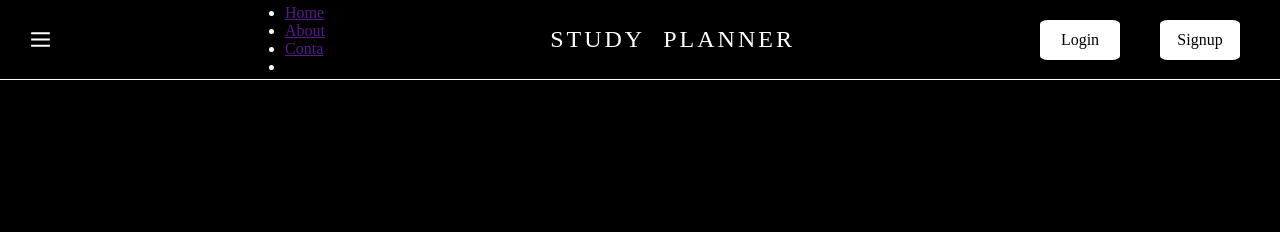
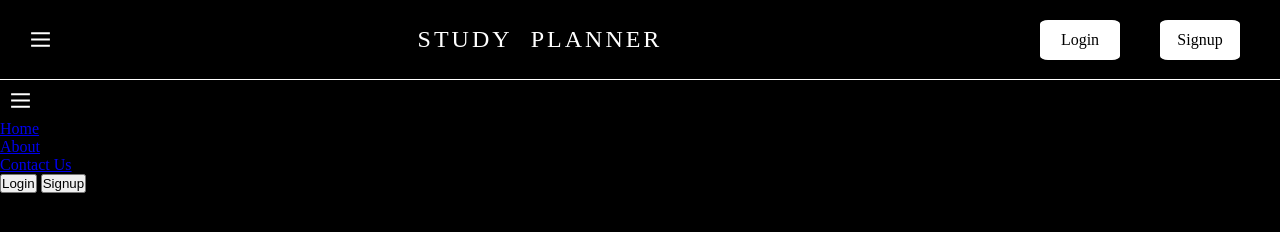
Before and after one commit to khan0027/Smart-Study-Planner, a plain HTML site: page index.html in a window 1280 px wide. Drawn offline with Linux system fonts and the light colour scheme.

Commit message:
Bugs are there to fix

```diff
--- a/index.html
+++ b/index.html
@@ -7,19 +7,11 @@
     <link rel="stylesheet" href="indexstyle.css">
 </head>
 <body>
-    <nav>
+    <nav id="top_nav" >
         <div id="icon" >
             <svg xmlns="http://www.w3.org/2000/svg" x="0px" y="0px" width="25" height="25" viewBox="0,0,256,256">
                 <g fill="#ffffff" fill-rule="nonzero" stroke="none" stroke-width="1" stroke-linecap="butt" stroke-linejoin="miter" stroke-miterlimit="10" stroke-dasharray="" stroke-dashoffset="0" font-family="none" font-weight="none" font-size="none" text-anchor="none" style="mix-blend-mode: normal"><g transform="scale(5.33333,5.33333)"><path d="M6,22h36v4h-36zM6,10h36v4h-36zM6,34h36v4h-36z"></path></g></g>
             </svg>
-        </div>
-        <div>
-            <ul>
-                <li><a href="">Home</a></li>
-                <li><a href="">About</a></li>
-                <li><a href="">Conta</a></li>
-                <li><a href=""></a></li>
-            </ul>
         </div>
         <div>
             <span>
@@ -35,6 +27,24 @@
             </button>
         </div>
     </nav>
+    <nav id="sidebar" >
+        <div id="icon" >
+            <svg xmlns="http://www.w3.org/2000/svg" x="0px" y="0px" width="25" height="25" viewBox="0,0,256,256">
+                <g fill="#ffffff" fill-rule="nonzero" stroke="none" stroke-width="1" stroke-linecap="butt" stroke-linejoin="miter" stroke-miterlimit="10" stroke-dasharray="" stroke-dashoffset="0" font-family="none" font-weight="none" font-size="none" text-anchor="none" style="mix-blend-mode: normal"><g transform="scale(5.33333,5.33333)"><path d="M6,22h36v4h-36zM6,10h36v4h-36zM6,34h36v4h-36z"></path></g></g>
+            </svg>
+        </div>
+        <div>
+            <ul>
+                <li><a href="index.html">Home</a></li>
+                <li><a href="#about">About</a></li>
+                <li><a href="#contact">Contact Us</a></li>
+            </ul>
+        </div>
+        <div>
+            <button>Login</button>
+            <button>Signup</button>
+        </div>
+    </nav>
     <main>
 
     </main>
--- a/indexstyle.css
+++ b/indexstyle.css
@@ -5,8 +5,9 @@
 }
 body{
     background-color: black;
+    position: relative;
 }
-nav{
+#top_nav{
     display: flex;
     height: 10vh;
     justify-content: space-between;
@@ -31,7 +32,7 @@ nav{
 }
 
 /* The Project name is designed here */
-nav div span{
+#top_nav div span{
     font-family: 'Times New Roman', Times, serif;
     font-size: x-large;
     word-spacing: 10px;
@@ -59,3 +60,7 @@ nav div span{
 .btn:hover{
     background-color: rgba(255, 255, 255, 0.748);
 }
+/* sidebar styling */
+#sidebar{
+    position: absolute;
+}
```
